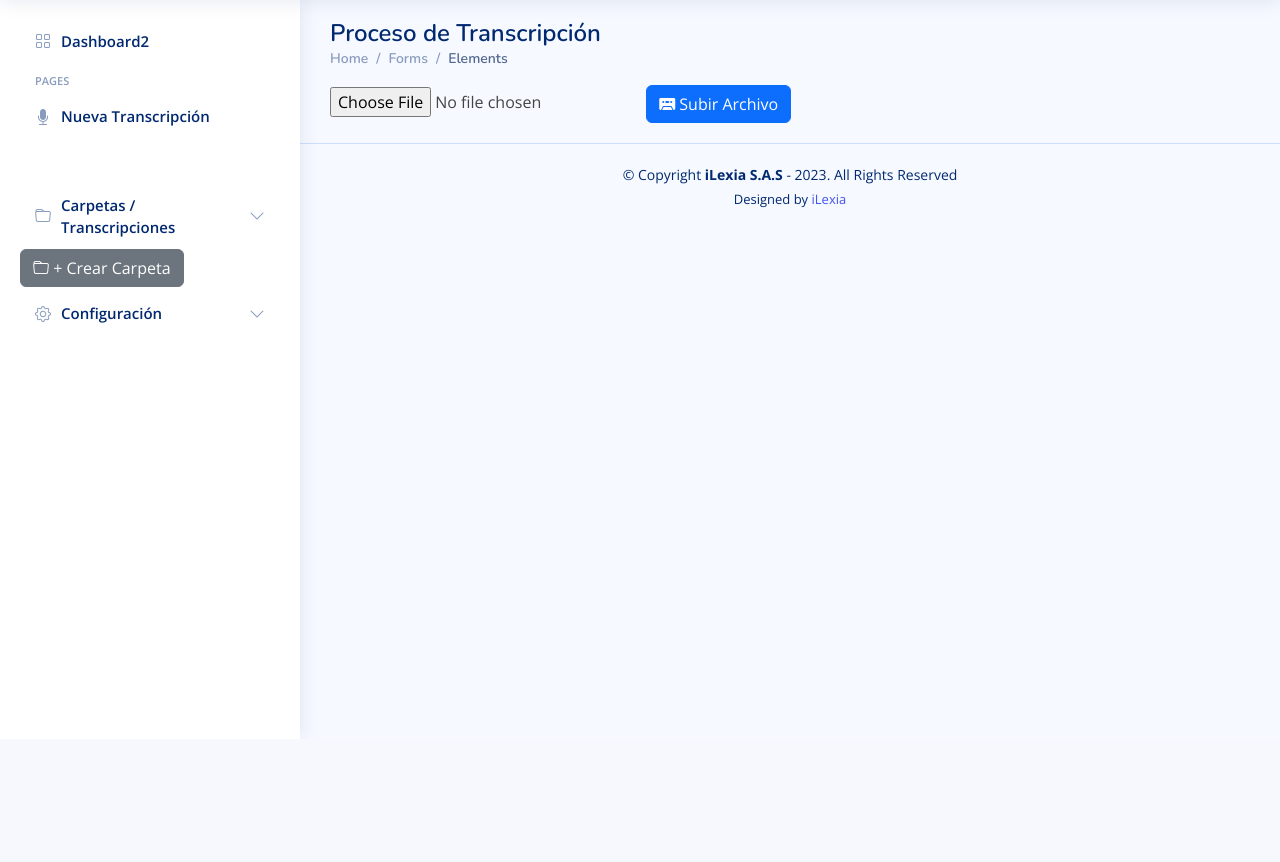
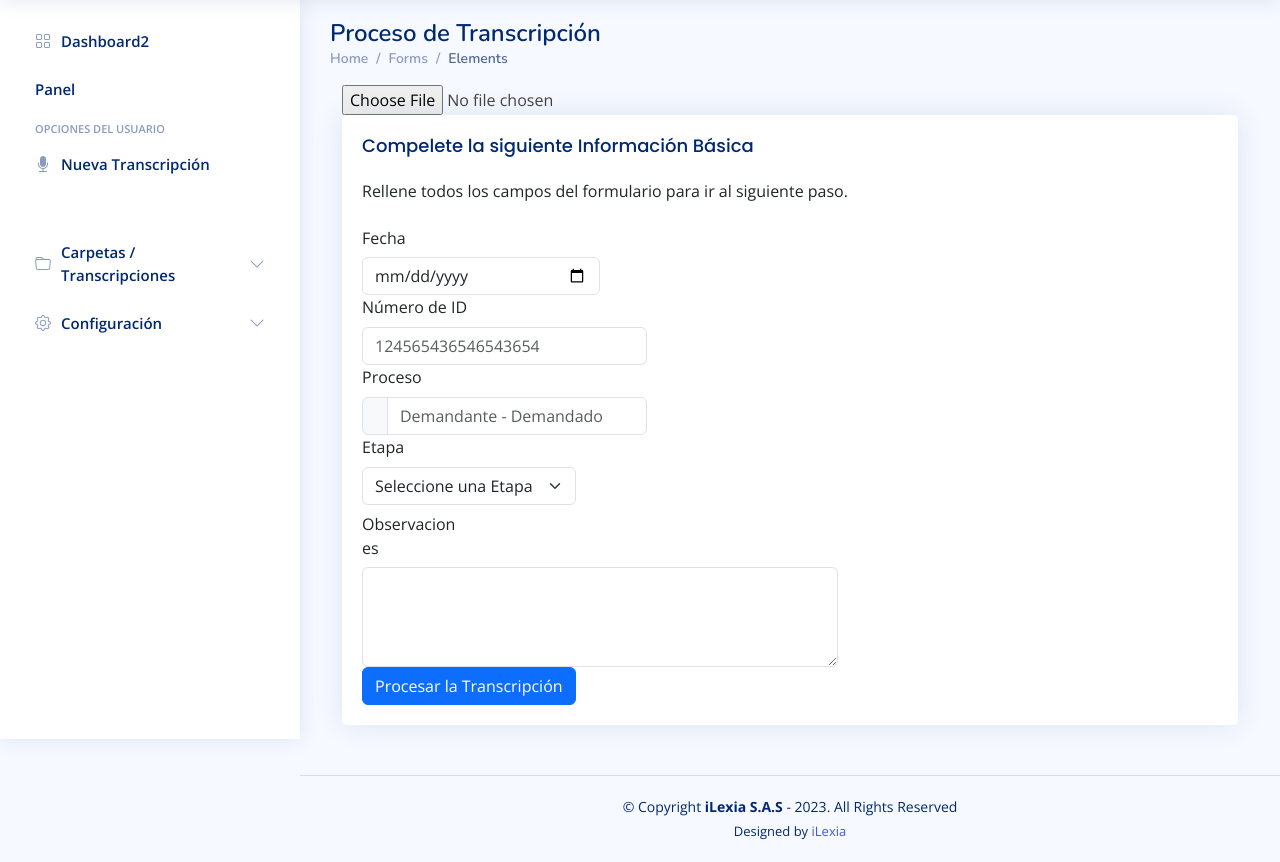
Before and after one commit to efarfanr/vocali, a Django app: page /upload/ in a window 1280 px wide. Shown: the part 61-923 px from the top of the page. Before the commit the page ends 384 px from the top, so only its background shows below. Run offline with Django 4.2, Linux system fonts and the light colour scheme; the visitor is signed in with stand-in values (Sample User, id 1); data that the repository does not hold is empty; some libraries are stand-ins or nearby versions.

Commit message:
19 agosto
Creación de etapas, menu principal carpetas

```diff
--- /dev/null
+++ b/pyvenv 2.cfg
@@ -0,0 +1,5 @@
+home = /Library/Frameworks/Python.framework/Versions/3.11/bin
+include-system-site-packages = false
+version = 3.11.4
+executable = /Library/Frameworks/Python.framework/Versions/3.11/bin/python3.11
+command = /Library/Frameworks/Python.framework/Versions/3.11/bin/python3 -m venv /Users/edgarenriquefarfanruiz/Documents/Desarrollo/vocali
--- a/vocali/Aplicaciones/static/css2/assets/css/style.css
+++ b/vocali/Aplicaciones/static/css2/assets/css/style.css
@@ -1738,6 +1738,8 @@ h6 {
     padding: 13px 34px;
 }
 
+
+
 /* Responsive */
 @media screen and (max-width: 1199px) {
 	.wizard-v3-content {
--- a/vocali/Aplicaciones/templates/dashboard.html
+++ b/vocali/Aplicaciones/templates/dashboard.html
@@ -5,7 +5,7 @@
       <h1>Dashboard</h1>
       <nav>
         <ol class="breadcrumb">
-          <li class="breadcrumb-item"><a href="index.html">Home</a></li>
+          <li class="breadcrumb-item"><a href="/principal/">Home</a></li>
           <li class="breadcrumb-item active">Dashboard</li>
         </ol>
       </nav>
--- a/vocali/Aplicaciones/templates/index_master.html
+++ b/vocali/Aplicaciones/templates/index_master.html
@@ -28,7 +28,13 @@
   <link href="/static/css2/assets/vendor/quill/quill.bubble.css" rel="stylesheet">
   <link href="/static/css2/assets/vendor/remixicon/remixicon.css" rel="stylesheet">
   <link href="/static/css2/assets/vendor/simple-datatables/style.css" rel="stylesheet">
-
+  <style>
+    .fixed-size-video {
+        width: 50vw;  /* Ocupará el 50% del ancho de la ventana del navegador */
+        height: 28.125vw;  /* Mantiene la relación de aspecto 16:9 */
+        object-fit: cover;
+    }
+</style>
 <!-- Wizard -->
   	<!--     Fonts and icons     -->
     <!-- <link href="http://netdna.bootstrapcdn.com/font-awesome/4.4.0/css/font-awesome.css" rel="stylesheet"> -->
@@ -305,15 +311,19 @@
   <aside id="sidebar" class="sidebar">
 
     <ul class="sidebar-nav" id="sidebar-nav">
-
       <li class="nav-item">
         <a class="nav-link collapsed" href="/dashboard">
           <i class="bi bi-grid"></i>
           <span>Dashboard2</span>
         </a>
       </li><!-- End Dashboard Nav -->
+      <li class="nav-item">
+        <a class="nav-link collapsed" href="/principal">
+          <span>Panel</span>
+        </a>
+      </li>
 
-      <li class="nav-heading">Pages</li>
+      <li class="nav-heading">Opciones del Usuario</li>
 
       <li class="nav-item">
         <a class="nav-link collapsed" href="/upload">
@@ -329,7 +339,8 @@
                 <a class="nav-link collapsed" data-bs-target="#folders" data-bs-toggle="collapse" href="#">
                   <i class="bi bi-folder"></i><span>Carpetas / Transcripciones</span><i class="bi bi-chevron-down ms-auto"></i>
                 </a>
-              <ul class="sidebar-nav">
+              <!-- <ul class="sidebar-nav"> -->
+              <ul id="folders" class="nav-content collapse " data-bs-parent="#sidebar-nav">
                   {% for folder in top_level_folders %}
                       <li class="nav-item">
                           <a class="nav-link " href="{% url 'folder_detail' folder.id %}">
@@ -361,8 +372,9 @@
             </li>
         </a>
       </div>
-
-
+      <!-- Fin de las carpetas del usuario -->
+      <!-- Configuración del usuario -->
+      <div class="user-config">
         <li class="nav-item">
           <a class="nav-link collapsed" data-bs-target="#components-nav" data-bs-toggle="collapse" href="#">
             <i class="bi bi-gear"></i><span>Configuración</span><i class="bi bi-chevron-down ms-auto"></i>
@@ -389,15 +401,10 @@
                 </a>
               </li><!-- End Contact Page Nav -->
           </ul>
-      </li><!-- End Components Nav -->
+        </li><!-- Fin configuración del usuario -->
+      </div>
     </ul>
-      {% if messages %}
-          <ul class="messages">
-              {% for message in messages %}
-              <li{% if message.tags %} class="{{ message.tags }}"{% endif %}>{{ message }}</li>
-              {% endfor %}
-          </ul>
-      {% endif %}
+
 
   </aside><!-- End Sidebar-->
 
--- a/vocali/Aplicaciones/templates/upload.html
+++ b/vocali/Aplicaciones/templates/upload.html
@@ -1,50 +1,43 @@
+
 {% extends 'index_master.html' %}
 {% block content %}
-
 
 <div class="pagetitle">
     <h1>Proceso de Transcripción</h1>
     <nav>
         <ol class="breadcrumb">
-        <li class="breadcrumb-item"><a href="index.html">Home</a></li>
+            <li class="breadcrumb-item"><a href="/principal/">Home</a></li>
             <li class="breadcrumb-item">Forms</li>
             <li class="breadcrumb-item active">Elements</li>
         </ol>
     </nav>
 </div><!-- End Page Title -->
 
-
-<div class="container"></div>
+<div class="container">
     <div class="row">
         <div class="col-12">
             <!-- SUBIR ARCHIVO -->
             <form method="post" class="form-signin" enctype="multipart/form-data">
                 {% csrf_token %}
 
-                <input type="file" name="myfile" required>
-                <button type="submit" class="btn btn-primary"> <i class="bi bi-cassette-fill"></i> Subir Archivo</button>
-                <div class="loader" id="loader" style="display:none;"></div>
-                  <span class="visually-hidden">Loading...</span>
-                </div>
-             </form>
+                <!-- <input type="file" name="audio_file" required> -->
+                <input type="file" name="audio_video_file" id="mediaInput" accept="audio/*,video/*" required onChange="previewMedia();">
+                <audio class="w-100" id="audioPlayer" controls style="display:none;"></audio>
+                <video class="fixed-size-video" id="videoPlayer" controls style="display:none;"></video>
+                <!-- Se muestra el reproductor solo si hay un archivo cargado -->
                 {% if uploaded_file_url %}
-              <form method="post" class="form-signin" enctype="multipart/form-data"></form>
-                <!-- <p> Archivo subido en: <a href ="{{uploaded_file_url}}">{{ uploaded_file_url}}</a></p> -->
-                <!-- FIN SUBIR ARCHIVO -->
-                <h5 class="card-title">Se subio el siguiente archivo</h5>
+                    <h5 class="card-title">Se subió el siguiente archivo</h5>
                     <audio class="w-100" id="plyr-audio-player" controls>
-                  <source src="{{uploaded_file_url}}">type="audio/mp3" />
+                        <source src="{{uploaded_file_url}}" type="audio/mp3" />
                     </audio>
-                <section class="section">
-                  <div class="row">
-                    <div class="col-lg-15">
+                {% endif %}
+
                 <div class="card">
                     <div class="card-body">
                         <h5 class="card-title">Compelete la siguiente Información Básica</h5>
                         <p>Rellene todos los campos del formulario para ir al siguiente paso.</p>
 
                         <!-- Browser Default Validation -->
-                          <form class="row g-3">
                           <div class="col-md-4">
                             <label for="inputDate" class="col-sm-2 col-form-label">Fecha</label>
                             <div class="col-sm-10">
@@ -53,45 +46,40 @@
                           </div>
                           <div class="col-md-4">
                             <label for="validationDefault02" class="form-label">Número de ID</label>
-                              <input type="text" name="number_proces_transcript"  class="form-control" id="validationDefault02" placeholder="124565436546543654" required>
+                            <input type="text" name="number_proces_transcript"  class="form-control" id="number_proces_transcript" placeholder="124565436546543654" required>
                           </div>
                           <div class="col-md-4">
-                              <label for="validationDefaultUsername" class="form-label">Proceso</label>
+                            <label for="name_transcript" class="form-label">Proceso</label>
                             <div class="input-group">
                               <span class="input-group-text" id="inputGroupPrepend2"></span>
-                                <input type="text" name="name_transcript" class="form-control" id="validationDefaultUsername" placeholder="Demandante - Demandado" required>
+                              <input type="text" name="name_transcript" class="form-control" id="name_transcript" placeholder="Demandante - Demandado" required>
                             </div>
                           </div>
                           <div class="col-md-3">
-                              <label for="validationDefault04" class="form-label">Etapa</label>
-                              <select class="form-select" id="validationDefault04" required>
+                            <label for="id_etapa_trans" class="form-label">Etapa</label>
+                            <select class="form-select" id="id_etapa_trans" required>
                                 <option selected>Seleccione una Etapa</option>
-                                <option value="1">Prejuridico</option>
-                                <option value="2">Juridico</option>
-                                <option value="3">Administrativo</option>
                             </select>
                           </div>
+                          <!-- Botón para abrir la modal -->
                               <div class="col-md-8">
-                              <label for="inputPassword" class="col-sm-2 col-form-label">Observaciones</label>
+                                <label for="description_transcript" class="col-sm-2 col-form-label">Observaciones</label>
                                 <div class="col-sm-10">
-                                <textarea class="form-control" name="date_transcript" style="height: 100px"></textarea>
+                                    <textarea class="form-control" name="description_transcript" style="height: 100px"></textarea>
                                 </div>
                               </div>
-
-                            <!--  Modal de Procesamiento -->
-                            <button type="button" class="btn btn-primary" data-bs-toggle="modal" data-bs-target="#largeModal">
-                              Procesar la Transcripción
-                            </button>
-
-                            <div class="modal fade" id="largeModal" tabindex="-1">
-                              <div class="modal-dialog modal-lg">
+                              <div class="col-md-12">
+                                <button type="button" class="btn btn-primary" data-bs-toggle="modal" data-bs-target="#verticalycentered">Procesar la Transcripción</button>
+                              </div>
+                              <div class="modal fade" id="verticalycentered" tabindex="-1" aria-labelledby="verticalycenteredLabel" aria-hidden="true">
+                                <div class="modal-dialog">
                                     <div class="modal-content">
                                         <div class="modal-header">
                                             <h5 class="modal-title">Confirmación del Proceso</h5>
                                             <button type="button" class="btn-close" data-bs-dismiss="modal" aria-label="Close"></button>
                                         </div>
                                         <div class="modal-body">
-                                    Esta seguro que dese realizar el proceso de transcripción?
+                                            ¿Está seguro que desea realizar el proceso de transcripción?
                                         </div>
                                         <div class="modal-footer">
                                             <button type="button" class="btn btn-danger" data-bs-dismiss="modal">Cancelar</button>
@@ -99,28 +87,141 @@
                                         </div>
                                     </div>
                                 </div>
-                            </div><!-- End Modal de Procesamiento -->
-                          </form>
-                          <!-- End Browser Default Validation -->
-
                               </div>
                         </div>
 
                       </div>
-
-
-                  </div>
-                </section>
-              {% endif %}
-            </form>
-
                    </div>
                 </div>
+            </form>
+        </div>
+    </div>
+</div>
+<!-- SCRIPT DEL FORMULARIO-->
+<script>
+
+   fetch('/api/etapas/')
+        .then(response => response.json())
+        .then(data => {
+            const select = document.getElementById('id_etapa_trans');
+            data.forEach(etapa => {
+                const option = document.createElement('option');
+                option.value = etapa.id_etapa_trans;
+                option.textContent = etapa.etapa_name;
+                select.appendChild(option);
+            });
+        })
+        .catch(error => {
+            console.error('Error:', error);
+        });
+
+    // Después de cargar el contenido de la ventana modal
+    document.addEventListener('DOMContentLoaded', function () {
+        const addEtapaForm = document.getElementById('addEtapaForm');
+        const addEtapaBtn = document.getElementById('addEtapaBtn');
+        const etapaNameInput = document.getElementById('etapaName');
+        const selectEtapa = document.getElementById('id_etapa_trans');
+
+        addEtapaBtn.addEventListener('click', function () {
+            const newEtapaName = etapaNameInput.value;
+
+            if (newEtapaName) {
+                // Enviar la nueva etapa al servidor (API) y obtener su ID
+                fetch('/api/etapas/', {
+                    method: 'POST',
+                    headers: {
+                        'Content-Type': 'application/json',
+                        'Authorization': 'Token tu_token_de_autenticacion',
+                        'X-CSRFToken': document.querySelector('[name=csrfmiddlewaretoken]').value,
+                    },
+                    body: JSON.stringify({ etapa_name: newEtapaName })
+                })
+                .then(response => response.json())
+                .then(newEtapa => {
+                    // Agregar la nueva etapa al campo de selección
+                    const newOption = document.createElement('option');
+                    newOption.value = newEtapa.id_etapa_trans;
+                    newOption.textContent = newEtapa.etapa_name;
+                    selectEtapa.appendChild(newOption);
+
+                    // Cerrar la ventana modal
+                    const addEtapaModal = new bootstrap.Modal(document.getElementById('addEtapaModal'));
+                    addEtapaModal.hide();
+                })
+                .catch(error => {
+                    console.error('Error:', error);
+                    alert('Hubo un error al agregar la nueva etapa. Por favor, inténtalo de nuevo.');
+                });
+            }
+        });
+    });
 
 
 
-        <!-- Smart Wizard -->
+    document.querySelector('form').addEventListener('submit', function(e) {
+          e.preventDefault();
 
-</div>
-                   <!-- End SmartWizard Content -->
+          const formData = new FormData(this);
+
+          // Ocultar reproductor preliminar de audio y video
+          const audioPlayer = document.getElementById('audioPlayer');
+          const videoPlayer = document.getElementById('videoPlayer');
+          audioPlayer.style.display = 'none';
+          videoPlayer.style.display = 'none';
+
+          // Mostrar archivo cargado
+          const plyrAudioPlayer = document.getElementById('plyr-audio-player');
+          plyrAudioPlayer.style.display = 'block';
+
+          fetch('/api/transcripts/', {
+              method: 'POST',
+              headers: {
+                  'Authorization': 'Token tu_token_de_autenticacion', // Si estás usando Token authentication
+                  'X-CSRFToken': document.querySelector('[name=csrfmiddlewaretoken]').value,
+              },
+              body: formData
+          })
+          .then(response => response.json())
+          .then(data => {
+              if (data.id) {
+                window.location.replace("/transcript/"); // Redirige al formulario TRANSCRIPT.
+              } else {
+                  alert('Hubo un error al guardar la información. Por favor, inténtalo de nuevo.');
+              }
+          })
+          .catch(error => {
+              console.error('Error:', error);
+              alert('Hubo un error al guardar la información. Por favor, inténtalo de nuevo.');
+          });
+     });
+
+
+
+    function previewMedia() {
+        const mediaInput = document.getElementById('mediaInput');
+        const audioPlayer = document.getElementById('audioPlayer');
+        const videoPlayer = document.getElementById('videoPlayer');
+
+        if (mediaInput.files && mediaInput.files[0]) {
+            const fileType = mediaInput.files[0].type;
+            const reader = new FileReader();
+
+            reader.onload = function(e) {
+                if (fileType.startsWith('audio/')) {
+                    audioPlayer.src = e.target.result;
+                    audioPlayer.style.display = 'block';
+                    videoPlayer.style.display = 'none';
+                } else if (fileType.startsWith('video/')) {
+                    videoPlayer.src = e.target.result;
+                    videoPlayer.style.display = 'block';
+                    audioPlayer.style.display = 'none';
+                }
+            }
+
+            reader.readAsDataURL(mediaInput.files[0]);
+        }
+    }
+  </script>
+
+
 {% endblock %}
--- a/vocali/Aplicaciones/urls.py
+++ b/vocali/Aplicaciones/urls.py
@@ -28,6 +28,8 @@ urlpatterns = [
 
     path('api/transcripts/', views.TranscriptListCreateView.as_view(), name='transcript-list-create'),
     path('api/transcripts/<int:pk>/', views.TranscriptRetrieveUpdateDestroyView.as_view(), name='transcript-detail'),
+    path('api/etapas/', views.EtapaListCreateView.as_view(), name='etapa-list-create'),
+    path('api/etapas/<int:pk>/', views.EtapaRetrieveUpdateDestroyView.as_view(), name='etapa-detail'),
 
     # ... Rutas de las paginas del aplicativo
     ]
--- a/vocali/Aplicaciones/views.py
+++ b/vocali/Aplicaciones/views.py
@@ -25,7 +25,7 @@ from rest_framework.permissions import IsAuthenticated
 # Create your views here.
 # Import all models.
 from .models import *
-from .serializers import TranscriptSerializer
+from .serializers import TranscriptSerializer, EtapaSerializer
 # Importa locale y establece la configuración regional
 import locale
 import json
@@ -139,8 +139,8 @@ def profile_view(request):
 
 @login_required
 def upload_file(request):
-    if request.method == 'POST' and request.FILES['myfile']:
-        myfile = request.FILES['myfile']
+    if request.method == 'POST' and request.FILES['audio_video_file']:
+        myfile = request.FILES['audio_video_file']
 
         uploaded_file_instance = UploadedFile(file=myfile)
         uploaded_file_instance.save()
@@ -148,6 +148,14 @@ def upload_file(request):
         uploaded_file_url = uploaded_file_instance.file.url
         return render(request, 'upload.html', {'uploaded_file_url': uploaded_file_url})
     return render(request, 'upload.html')
+
+class EtapaListCreateView(generics.ListCreateAPIView):
+    queryset = tEtapas_trans.objects.all()
+    serializer_class = EtapaSerializer
+
+class EtapaRetrieveUpdateDestroyView(generics.RetrieveUpdateDestroyAPIView):
+    queryset = tEtapas_trans.objects.all()
+    serializer_class = EtapaSerializer
 
 class TranscriptListCreateView(generics.ListCreateAPIView):
     permission_classes = [IsAuthenticated]
--- a/vocali/vocali/settings.py
+++ b/vocali/vocali/settings.py
@@ -247,7 +247,11 @@ MIDDLEWARE = [
 
 ROOT_URLCONF = 'vocali.urls'
 
-MESSAGE_STORAGE = 'django.contrib.messages.storage.fallback.FallbackStorage'
+# MESSAGE_STORAGE = 'django.contrib.messages.storage.fallback.FallbackStorage'
+MESSAGE_STORAGE = 'django.contrib.messages.storage.cookie.CookieStorage'
+FILE_UPLOAD_MAX_MEMORY_SIZE = 300 * 1024 * 1024  # para 300 MB
+
+
 
 TEMPLATES = [
     {
```
Also changed, not shown: vocali/Aplicaciones/models.py (+6 -5 lines), vocali/Aplicaciones/serializers.py (+6 -1 lines), vocali/Aplicaciones/templates/principal.html (+10 -5 lines), vocali/Aplicaciones/templates/transcript.html (added, +18 -0 lines), vocali/Aplicaciones/migrations/0005_tspeaker_trans_uploaded_file.py (added), vocali/Aplicaciones/static/vendor/bootstrap/css/bootstrap.css, 3 other files. Lines whose indentation alone changed are shown as unchanged.
